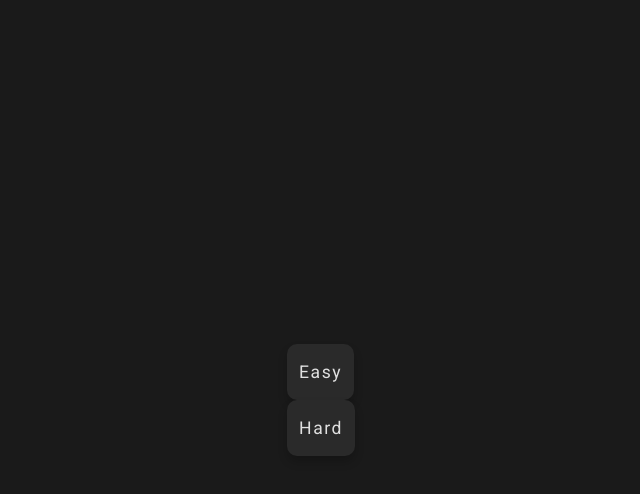
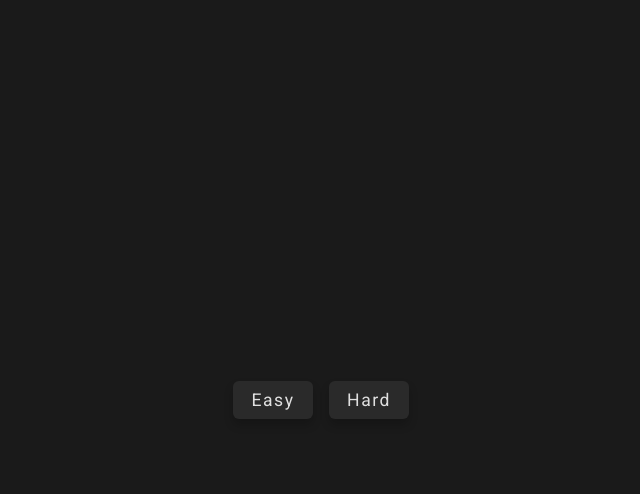
Before and after one commit to j0hanz/pick-and-pair, a React (Create React App) app: page / in a window 1280 px wide. Both pictures are taken after a click on the button "Start Game". Shown: the top 494 px of the page, without its empty margins (319-959 px from the left). Built offline with nearby package versions, Linux system fonts and the light colour scheme.

Commit message:
Improve layout and update class names for consistency

```diff
--- a/src/game/difficultyLogic.js
+++ b/src/game/difficultyLogic.js
@@ -9,16 +9,16 @@ export const getTotalPairs = (difficulty) => {
 // Renders difficulty buttons
 export function DifficultyButtons({ onSelectDifficulty }) {
   return (
-    <div>
+    <div className="d-flex justify-content-center gap-3">
       <Button
         onClick={() => onSelectDifficulty('easy')}
-        className={styles.button}
+        className={styles.difficultyButton}
       >
         Easy
       </Button>
       <Button
         onClick={() => onSelectDifficulty('hard')}
-        className={styles.button}
+        className={styles.difficultyButton}
       >
         Hard
       </Button>
```
